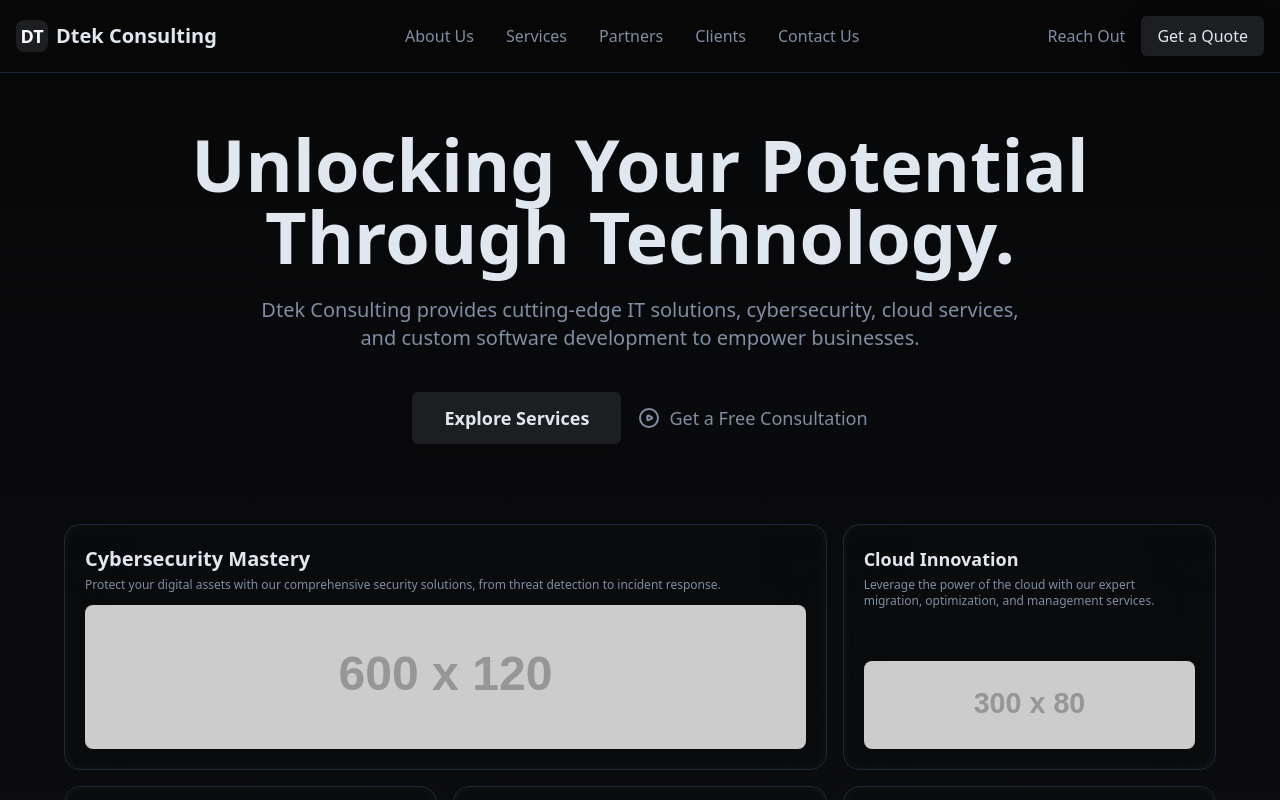
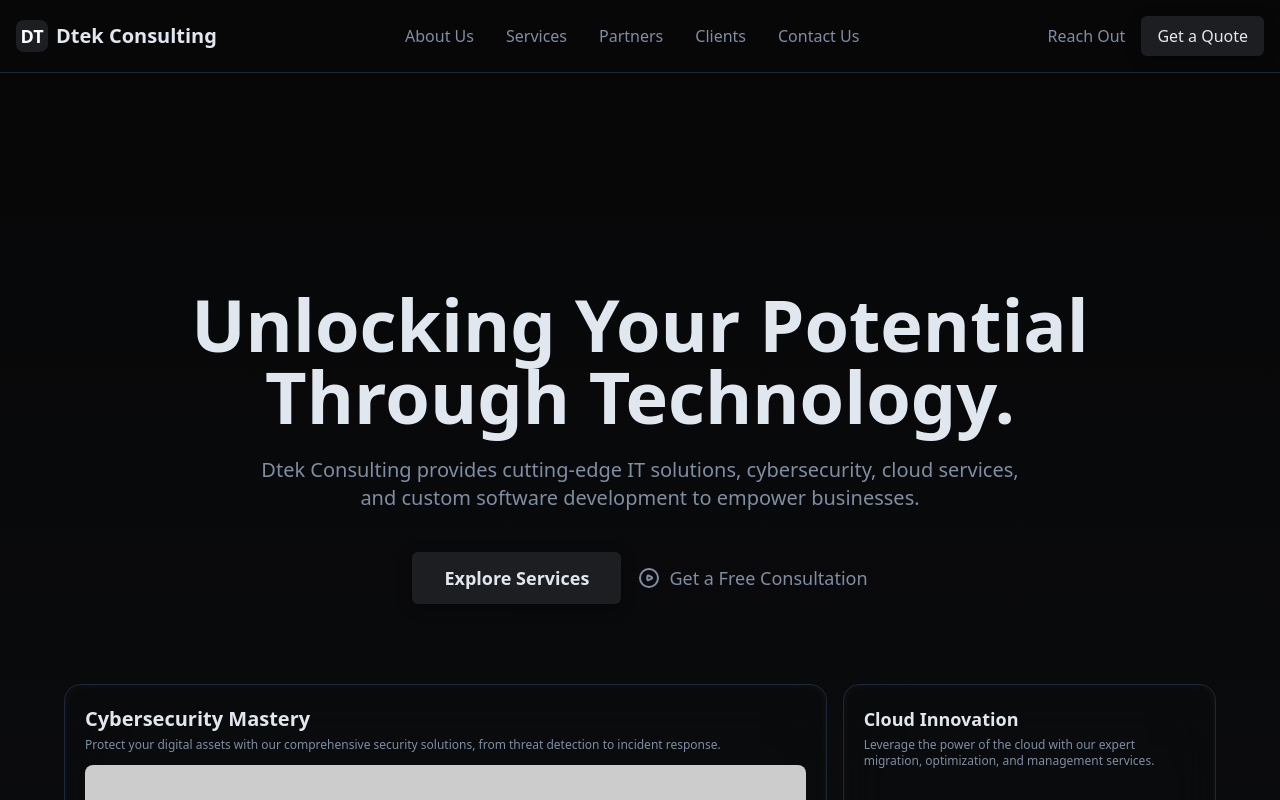
Before and after one commit to TheramReddy/DTEK, an Angular app: page / in a window 1280 px wide. Shown: the top 800 px of the page. Built offline with nearby package versions, Linux system fonts and the light colour scheme.

Commit message:
Fiex background for all components.

```diff
--- a/src/app/app.html
+++ b/src/app/app.html
@@ -1,186 +1,4 @@
-<!-- * * * * * * * * * * * * * * * * * * * * * * * * * * * * * * * -->
-<!-- * * * * * * * * * * * The content below * * * * * * * * * * * -->
-<!-- * * * * * * * * * * is only a placeholder * * * * * * * * * * -->
-<!-- * * * * * * * * * * and can be replaced.  * * * * * * * * * * -->
-<!-- * * * * * * * * * * * * * * * * * * * * * * * * * * * * * * * -->
-<!-- * * * * * * * * * Delete the template below * * * * * * * * * -->
-<!-- * * * * * * * to get started with your project! * * * * * * * -->
-<!-- * * * * * * * * * * * * * * * * * * * * * * * * * * * * * * * -->
 
-<style>
-  :host {
-    --bright-blue: oklch(51.01% 0.274 263.83);
-    --electric-violet: oklch(53.18% 0.28 296.97);
-    --french-violet: oklch(47.66% 0.246 305.88);
-    --vivid-pink: oklch(69.02% 0.277 332.77);
-    --hot-red: oklch(61.42% 0.238 15.34);
-    --orange-red: oklch(63.32% 0.24 31.68);
-
-    --gray-900: oklch(19.37% 0.006 300.98);
-    --gray-700: oklch(36.98% 0.014 302.71);
-    --gray-400: oklch(70.9% 0.015 304.04);
-
-    --red-to-pink-to-purple-vertical-gradient: linear-gradient(
-      180deg,
-      var(--orange-red) 0%,
-      var(--vivid-pink) 50%,
-      var(--electric-violet) 100%
-    );
-
-    --red-to-pink-to-purple-horizontal-gradient: linear-gradient(
-      90deg,
-      var(--orange-red) 0%,
-      var(--vivid-pink) 50%,
-      var(--electric-violet) 100%
-    );
-
-    --pill-accent: var(--bright-blue);
-
-    font-family: "Inter", -apple-system, BlinkMacSystemFont, "Segoe UI", Roboto,
-      Helvetica, Arial, sans-serif, "Apple Color Emoji", "Segoe UI Emoji",
-      "Segoe UI Symbol";
-    box-sizing: border-box;
-    -webkit-font-smoothing: antialiased;
-    -moz-osx-font-smoothing: grayscale;
-  }
-
-  h1 {
-    font-size: 3.125rem;
-    color: var(--gray-900);
-    font-weight: 500;
-    line-height: 100%;
-    letter-spacing: -0.125rem;
-    margin: 0;
-    font-family: "Inter Tight", -apple-system, BlinkMacSystemFont, "Segoe UI", Roboto,
-      Helvetica, Arial, sans-serif, "Apple Color Emoji", "Segoe UI Emoji",
-      "Segoe UI Symbol";
-  }
-
-  p {
-    margin: 0;
-    color: var(--gray-700);
-  }
-
-  main {
-    width: 100%;
-    min-height: 100%;
-    display: flex;
-    justify-content: center;
-    align-items: center;
-    padding: 1rem;
-    box-sizing: inherit;
-    position: relative;
-  }
-
-  .angular-logo {
-    max-width: 9.2rem;
-  }
-
-  .content {
-    display: flex;
-    justify-content: space-around;
-    width: 100%;
-    max-width: 700px;
-    margin-bottom: 3rem;
-  }
-
-  .content h1 {
-    margin-top: 1.75rem;
-  }
-
-  .content p {
-    margin-top: 1.5rem;
-  }
-
-  .divider {
-    width: 1px;
-    background: var(--red-to-pink-to-purple-vertical-gradient);
-    margin-inline: 0.5rem;
-  }
-
-  .pill-group {
-    display: flex;
-    flex-direction: column;
-    align-items: start;
-    flex-wrap: wrap;
-    gap: 1.25rem;
-  }
-
-  .pill {
-    display: flex;
-    align-items: center;
-    --pill-accent: var(--bright-blue);
-    background: color-mix(in srgb, var(--pill-accent) 5%, transparent);
-    color: var(--pill-accent);
-    padding-inline: 0.75rem;
-    padding-block: 0.375rem;
-    border-radius: 2.75rem;
-    border: 0;
-    transition: background 0.3s ease;
-    font-family: var(--inter-font);
-    font-size: 0.875rem;
-    font-style: normal;
-    font-weight: 500;
-    line-height: 1.4rem;
-    letter-spacing: -0.00875rem;
-    text-decoration: none;
-    white-space: nowrap;
-  }
-
-  .pill:hover {
-    background: color-mix(in srgb, var(--pill-accent) 15%, transparent);
-  }
-
-  .pill-group .pill:nth-child(6n + 1) {
-    --pill-accent: var(--bright-blue);
-  }
-  .pill-group .pill:nth-child(6n + 2) {
-    --pill-accent: var(--electric-violet);
-  }
-  .pill-group .pill:nth-child(6n + 3) {
-    --pill-accent: var(--french-violet);
-  }
-
-  .pill-group .pill:nth-child(6n + 4),
-  .pill-group .pill:nth-child(6n + 5),
-  .pill-group .pill:nth-child(6n + 6) {
-    --pill-accent: var(--hot-red);
-  }
-
-  .pill-group svg {
-    margin-inline-start: 0.25rem;
-  }
-
-  .social-links {
-    display: flex;
-    align-items: center;
-    gap: 0.73rem;
-    margin-top: 1.5rem;
-  }
-
-  .social-links path {
-    transition: fill 0.3s ease;
-    fill: var(--gray-400);
-  }
-
-  .social-links a:hover svg path {
-    fill: var(--gray-900);
-  }
-
-  @media screen and (max-width: 650px) {
-    .content {
-      flex-direction: column;
-      width: max-content;
-    }
-
-    .divider {
-      height: 1px;
-      width: 100%;
-      background: var(--red-to-pink-to-purple-horizontal-gradient);
-      margin-block: 1.5rem;
-    }
-  }
-</style>
 
 <main class="main">
   <div class="content">
--- a/src/app/components/feature-section-large/feature-section-large.ts
+++ b/src/app/components/feature-section-large/feature-section-large.ts
@@ -6,7 +6,7 @@
   standalone: true,
   imports: [CommonModule],
   template: `
-    <section class="py-20 bg-secondary">
+    <section class="py-20 text-center bg-background">
       <div class="container mx-auto px-4 flex flex-col md:flex-row items-center justify-between gap-12"
            [ngClass]="{'md:flex-row-reverse': reverseLayout}">
         <!-- Text Content -->
--- a/src/app/components/features/features.ts
+++ b/src/app/components/features/features.ts
@@ -6,6 +6,7 @@
   standalone: true,
   imports: [CommonModule],
   template: `
+    <section class="py-20 text-center bg-background">
       <!-- Changed to responsive grid with appropriate gaps -->
       <div class="grid grid-cols-1 md:grid-cols-2 lg:grid-cols-3 gap-4 md:gap-8 w-full mx-auto">
         <!-- Feature Card 1: Purpose-built for Digital Transformation -->
@@ -99,6 +100,7 @@
           </div>
         </div>
       </div>
+    </section>
   `,
   styles: []
 })
--- a/src/app/components/navbar/navbar.ts
+++ b/src/app/components/navbar/navbar.ts
@@ -37,6 +37,11 @@
         </div>
       </div>
     </nav>
+
+    <!-- Changed bg-secondary to bg-background -->
+    <section class="py-20 text-center bg-background">
+      <!-- Content for the section -->
+    </section>
   `,
   styles: []
 })
--- a/src/app/components/testimonial/testimonial.ts
+++ b/src/app/components/testimonial/testimonial.ts
@@ -6,7 +6,7 @@
   standalone: true,
   imports: [CommonModule],
   template: `
-    <section class="py-20 text-center bg-secondary">
+    <section class="py-20 text-center bg-background">
       <div class="container mx-auto px-4 max-w-3xl">
         <!-- Testimonial Quote -->
         <blockquote class="text-2xl md:text-3xl font-medium leading-relaxed text-foreground mb-8">
--- a/src/styles.css
+++ b/src/styles.css
@@ -6,6 +6,10 @@
 
 /* Shadcn/UI like CSS Variables for colors */
 @layer base {
+  body {
+    background-color: hsl(var(--background));
+    color: hsl(var(--foreground));
+  }
   :root {
     --background: 0 0% 100%;
     --foreground: 222.2 47.4% 11.2%;
```
Lines whose indentation alone changed are shown as unchanged.
